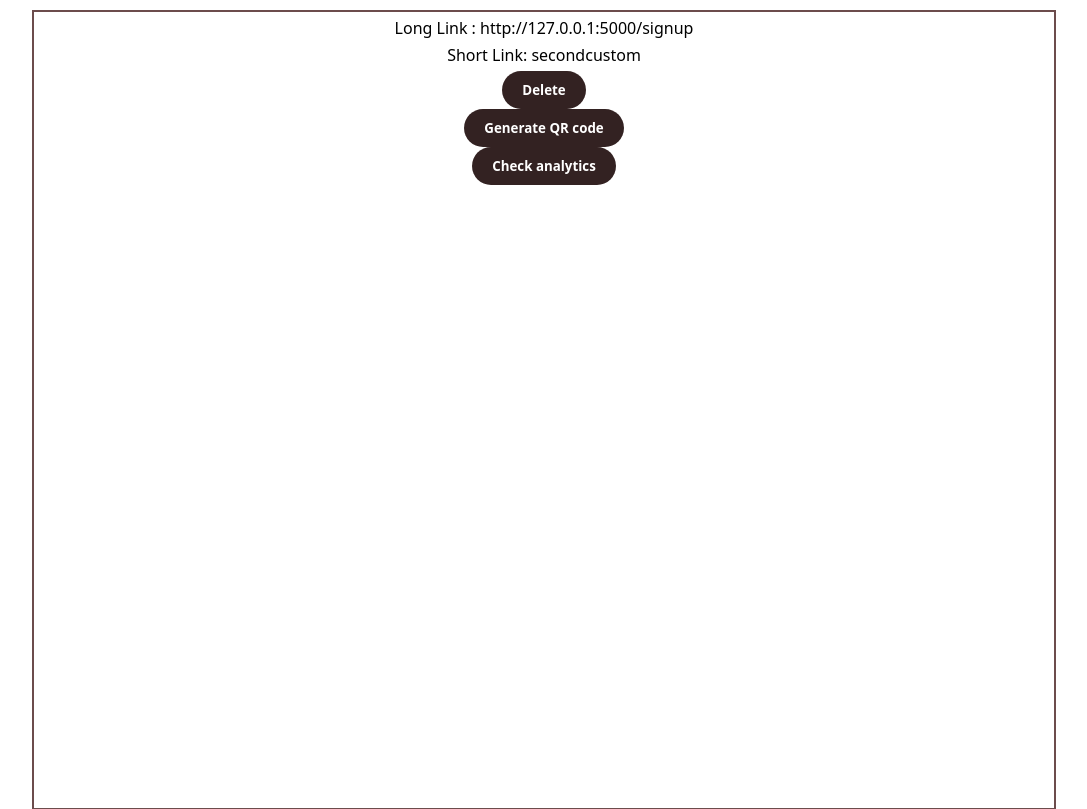
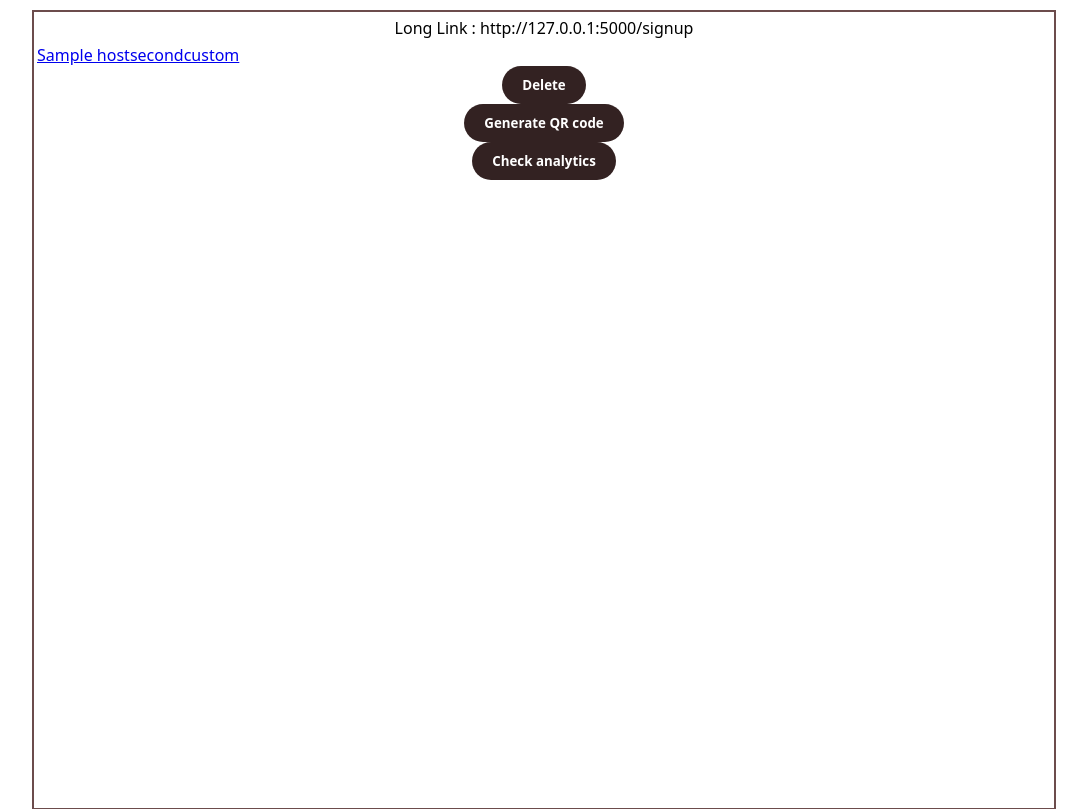
Before and after one commit to Bsolodzi/scissors-main, a Flask app: template templates/link_details.html in a window 1280 px wide. Shown: the part 68-877 px from the top of the page, without its empty margins (96-1183 px from the left). Run offline with Flask 3, Linux system fonts and the light colour scheme; data comes from the database, SQL or seed files in the repository; the template is opened without the code that fills it: values that come from a table or form of the project are taken from there, most other values are stand-ins (such as "Sample title", 1, 10 or a date in 2020).

Commit message:
Update link_details.html

```diff
--- a/templates/link_details.html
+++ b/templates/link_details.html
@@ -2,7 +2,10 @@
 {% block content %}
 
 <p>Long Link : {{ link.long_link }} </p>
-<p>Short Link: {{ link.short_link }}</p>
+<a href="{{host}}{{link.short_link}}" target="_blank"
+          >{{host}}{{link.short_link}}</a
+        >
+<!-- <p>Short Link: {{ link.short_link }}</p> -->
 
 <form id="delete-form" method="POST">
   <input type="hidden" name="_method" value="DELETE" />
```
